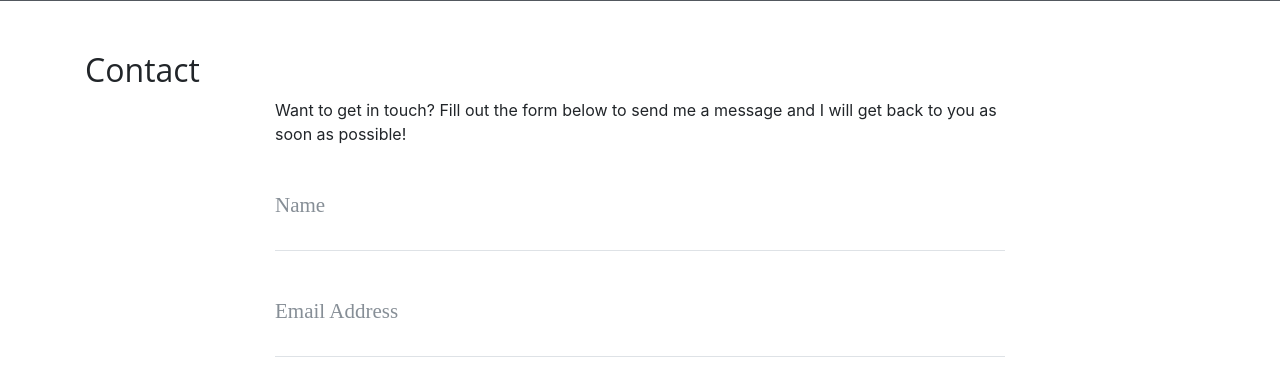
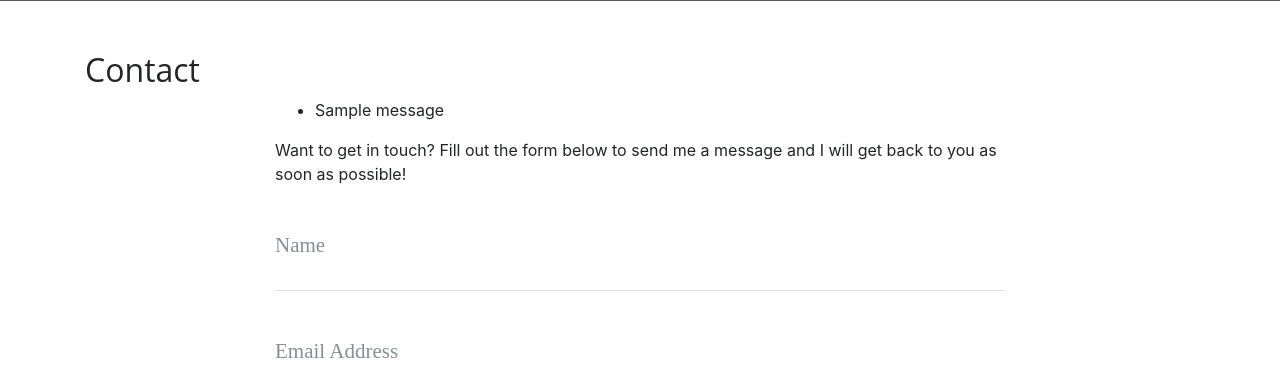
Before and after one commit to VladimirB3/Flask, a Flask app: page /contact in a window 1280 px wide. Shown: the part 531-904 px from the top of the page. Run offline with Flask 2, Linux system fonts and the light colour scheme; one stand-in notice (Sample message) is shown; some libraries are stand-ins or nearby versions.

Commit message:
GET form issue instead of POST, needs fixing, flash message added

```diff
--- a/run.py
+++ b/run.py
@@ -1,8 +1,9 @@
 import os
 import json
-from flask import Flask, render_template
+from flask import Flask, render_template, request, flash
 
 app = Flask(__name__)
+app.secret_key = 'some_secret'
 
 
 @app.route("/")
@@ -32,6 +33,9 @@ def about_member(member_name):
 
 @app.route("/contact", methods=["GET", "POST"])
 def contact():
+    if request.method == "POST":
+        flash("Thanks {}, wehave recieved your message!".format(request.form["name"]))
+
     return render_template("contact.html", page_title="Contact")
 
 
--- a/templates/contact.html
+++ b/templates/contact.html
@@ -4,6 +4,16 @@
 
 <div class="row">
 	<div class="col-lg-8 col-md-10 mx-auto">
+        {% with messages = get_flashed_messages() %}
+        {% if messages %}
+        <ul class="flashes">
+            {% for message in messages %}
+            <li>{{ message }}</li>
+            {% endfor %}
+        </ul>
+        {% endif %}
+        {% endwith %}
+
 		<p>Want to get in touch? Fill out the form below to send me a message and I will get back to you as soon as
 			possible!</p>
 		<form name="sentMessage" id="contactForm" novalidate>
```
